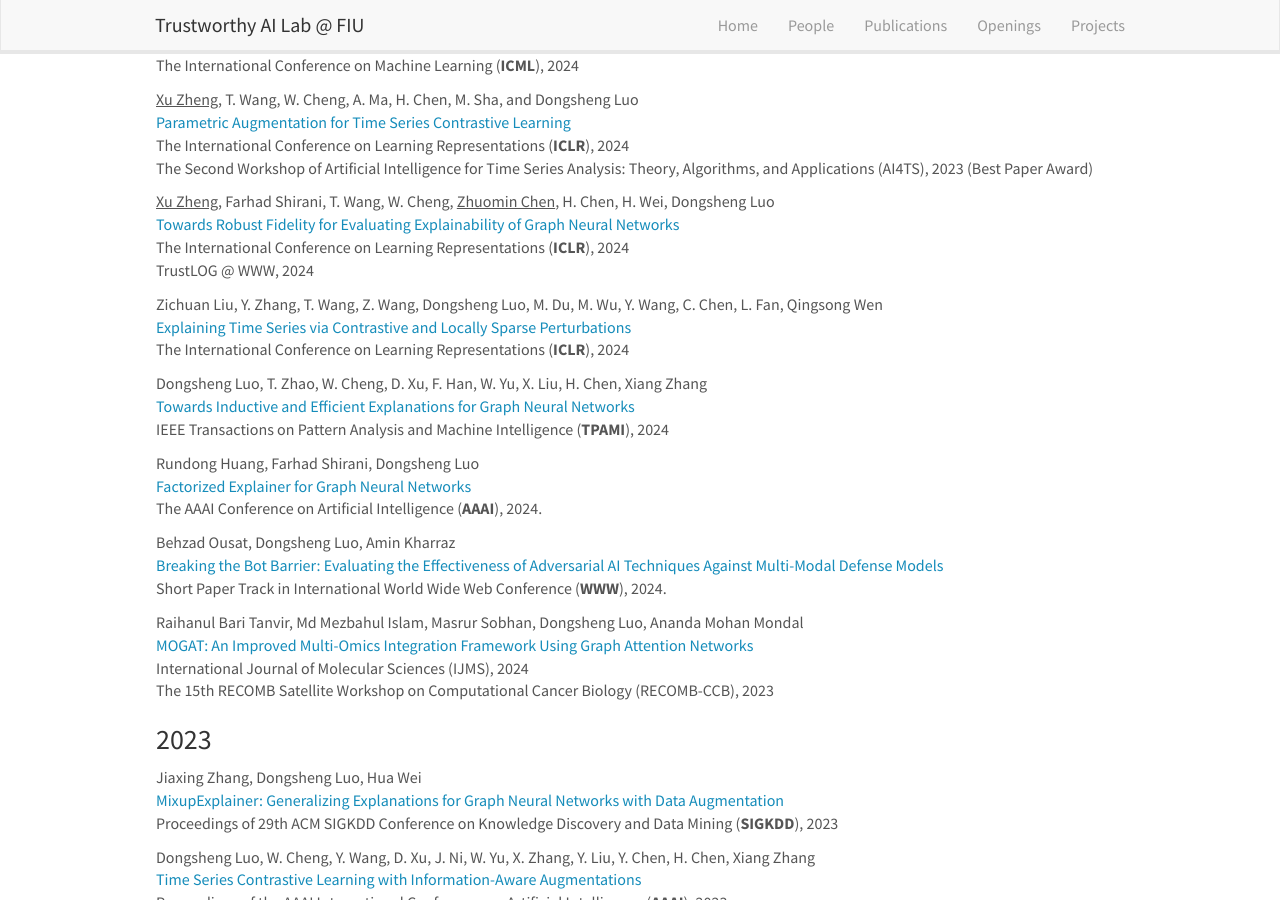
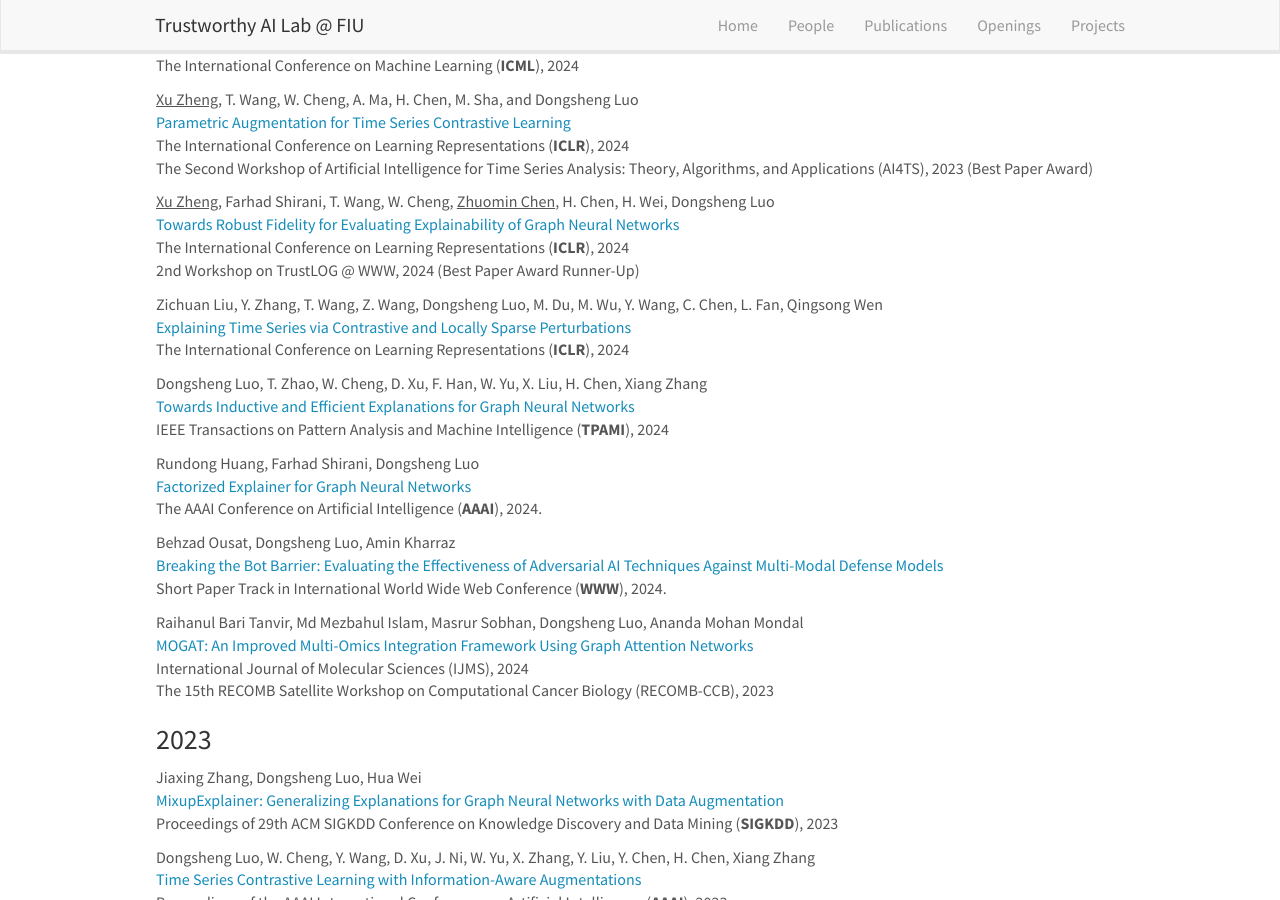
Before and after one commit to trustai4s-lab/trustai4s-lab.github.io, a Jekyll site: the page built from _pages/publications.md, in a window 1280 px wide and 900 px high, scrolled down 1042 px. Built offline with Jekyll 4.4.1, drawn with Linux system fonts in a browser that asks for light colours; nearby versions of some CDN libraries.

Commit message:
Update publications.md

```diff
--- a/_pages/publications.md
+++ b/_pages/publications.md
@@ -65,7 +65,7 @@ The Second Workshop of Artificial Intelligence for Time Series Analysis: Theory,
 <u>Xu Zheng</u>, Farhad Shirani, T. Wang, W. Cheng, <u>Zhuomin Chen</u>, H. Chen, H. Wei, Dongsheng Luo \
 [Towards Robust Fidelity for Evaluating Explainability of Graph Neural Networks](https://openreview.net/forum?id=up6hr4hIQH)\
 The International Conference on Learning Representations (**ICLR**), 2024\
-TrustLOG @ WWW, 2024
+2nd Workshop on TrustLOG @ WWW, 2024 (Best Paper Award Runner-Up)
 
 Zichuan Liu, Y. Zhang, T. Wang, Z. Wang, Dongsheng Luo, M. Du, M. Wu, Y. Wang, C. Chen, L. Fan, Qingsong Wen\
 [Explaining Time Series via Contrastive and Locally Sparse Perturbations]()\
```
